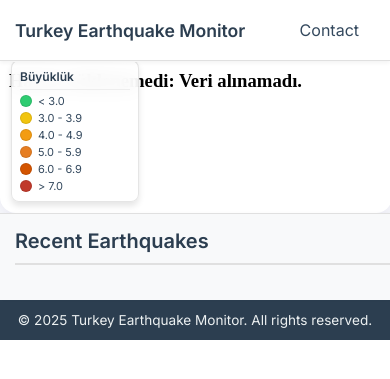
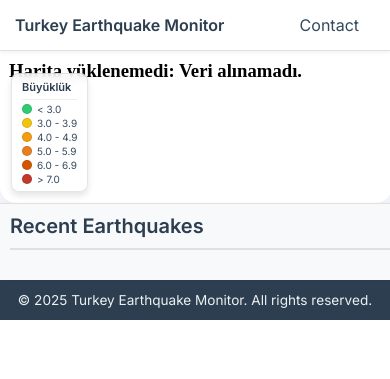
Before and after one commit to ar3s27/earthQuakeVisualizationOpenStreet, a Flask app: page / in a window 390 px wide. Shown: the top 379 px of the page. Run offline with Flask 3, Linux system fonts and the light colour scheme; data that the repository does not hold is empty.

Commit message:
Refine mobile styles for sidebar and legend
Reduced padding and font sizes for sidebar, quake items, and legend to improve mobile usability. Made legend background more transparent and adjusted modal dimensions for better fit on small screens.

```diff
--- a/static/style.css
+++ b/static/style.css
@@ -413,46 +413,72 @@
         order: 2; /* Ensure sidebar is second */
         border-right: none;
         border-top: 1px solid #e0e0e0;
-        padding: 15px;
+        padding: 10px; /* Reduced padding */
         overflow: visible; /* Disable internal scroll, use page scroll */
+    }
+
+    .quake-item {
+        padding: 10px; /* Reduced padding */
+        margin-bottom: 8px;
+    }
+
+    .quake-header {
+        margin-bottom: 4px;
+    }
+
+    .location {
+        font-size: 0.9rem; /* Smaller font */
+    }
+
+    .magnitude {
+        font-size: 0.9rem; /* Smaller font */
+        padding: 2px 6px;
+    }
+
+    .details {
+        font-size: 0.75rem; /* Smaller font */
     }
 
     .main-header {
         padding: 0 15px;
+        height: 50px; /* Reduced header height */
     }
 
     .main-header h1 {
-        font-size: 1.1rem;
+        font-size: 1rem;
     }
 
-    /* Adjust Legend for Mobile */
+    /* Adjust Legend for Mobile - Make it smaller */
     .map-legend {
         bottom: 10px;
         left: 10px;
-        padding: 8px;
-        min-width: 110px;
+        padding: 6px 10px; /* Reduced padding */
+        min-width: auto; /* Let content define width */
+        background: rgba(255, 255, 255, 0.8); /* More transparent */
+        backdrop-filter: blur(4px);
     }
 
     .legend-title {
-        font-size: 12px;
-        margin-bottom: 4px;
+        font-size: 11px;
+        margin-bottom: 3px;
+        font-weight: 600;
     }
 
     .legend-list li {
-        font-size: 11px;
-        margin-bottom: 3px;
+        font-size: 10px;
+        margin-bottom: 2px;
     }
 
     .color-dot {
-        width: 10px;
-        height: 10px;
-        margin-right: 6px;
+        width: 8px;
+        height: 8px;
+        margin-right: 5px;
     }
 
     /* Adjust Modal for Mobile */
     .modal-content {
         width: 90%;
-        margin-top: 20vh;
-        padding: 20px;
+        margin-top: 15vh;
+        padding: 15px;
     }
 }
```
